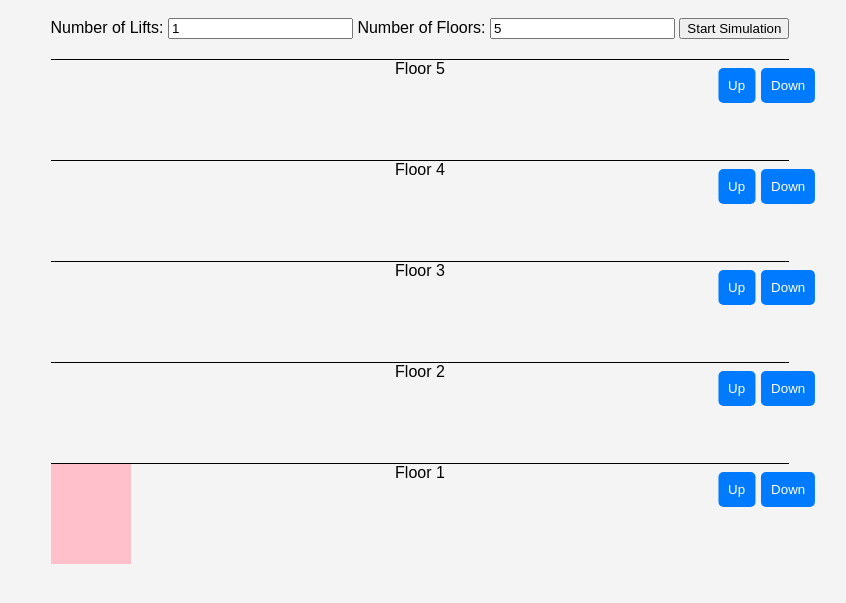
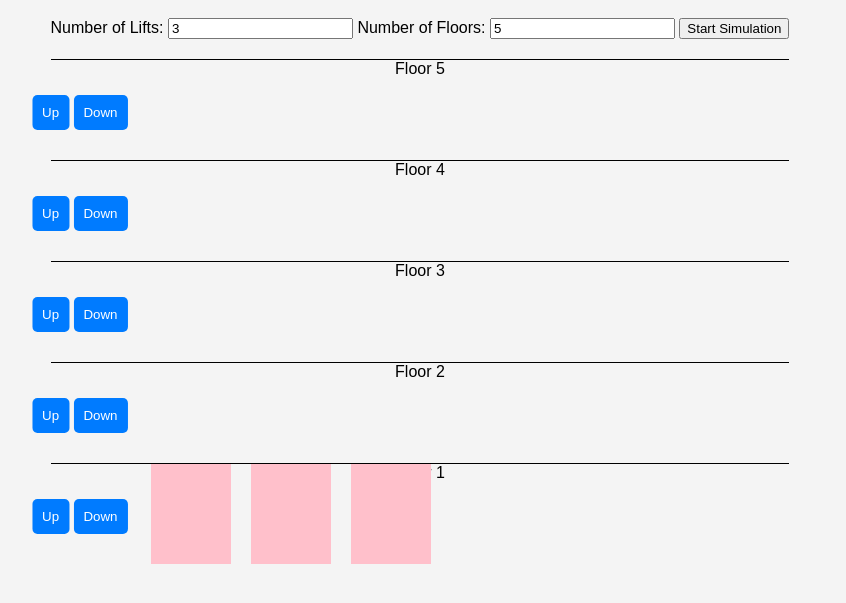
Before and after one commit to Itskampitojha/lift-simulation, a plain HTML site: page index.html in a window 1280 px wide. Both pictures are taken after a click on the button "Start Simulation". Shown: the part 157-760 px from the top of the page, without its empty margins (220-1066 px from the left). Drawn offline with Linux system fonts and the light colour scheme.

Commit message:
lift overflow improved

```diff
--- a/index.html
+++ b/index.html
@@ -12,7 +12,7 @@
         <h1>Lift Simulation</h1>
         <div>
             <label for="numLifts">Number of Lifts:</label>
-            <input type="number" id="numLifts" min="1" value="1">
+            <input type="number" id="numLifts" min="1" value="3">
             <label for="numFloors">Number of Floors:</label>
             <input type="number" id="numFloors" min="1" value="5">
             <button id="startBtn">Start Simulation</button>
--- a/script.js
+++ b/script.js
@@ -33,7 +33,9 @@ function setupSimulation(numLifts, numFloors) {
         lift.id = `lift-${i}`;
 
         // Set the position of each lift horizontally based on its index
-        lift.style.left = `${i * 100}px`; // Adjust spacing as necessary
+        const leftPosition = (i * 100) + 100; // Adding a left margin of 20px
+        lift.style.left = `${leftPosition}px`;
+
 
         // Doors creation
         const leftDoor = document.createElement('div');
--- a/styles.css
+++ b/styles.css
@@ -71,13 +71,14 @@ body {
 }
 
 .button {
-    position: relative;
-    margin-left: 10px;
-    left: 50%;
+    position: absolute;
+    margin-left: 13px;
+    left: 5%;
     transform: translateX(-50%);
     bottom: 10px;
     padding: 10px;
     background-color: #007BFF;
+    margin-bottom: 20px;
     color: white;
     border: none;
     border-radius: 5px;
@@ -85,12 +86,13 @@ body {
 }
 
 .button1 {
-    position: relative;
-    left: 50%;
+    position: absolute;
+    left: 0%;
     transform: translateX(-50%);
     bottom: 10px;
     padding: 10px;
     background-color: #007BFF;
+    margin-bottom: 20px;
     color: white;
     border: none;
     border-radius: 5px;
```
Also changed, not shown: 1 other file.
